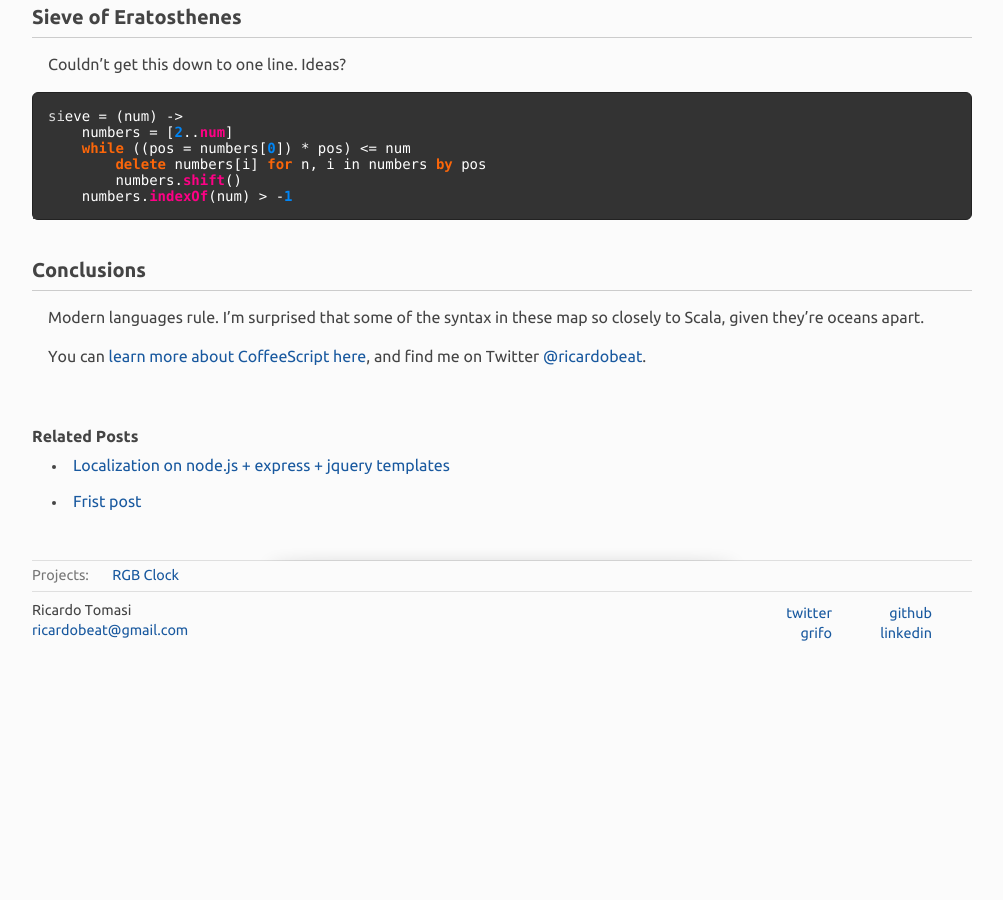
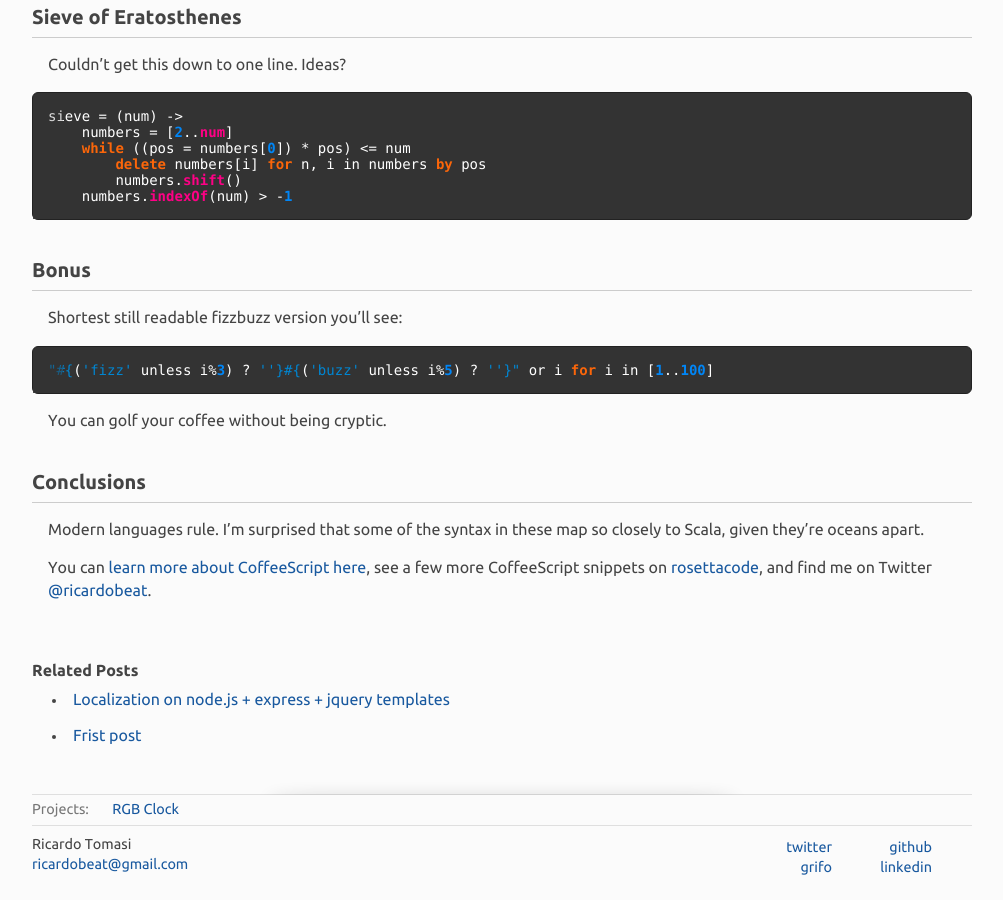
Before and after one commit to ricardobeat/ricardobeat.github.com, a Jekyll site: the page built from _posts/2011-06-02-10-CoffeeScript-One-Liners-to-Impress-Your-Friends.md, in a window 1280 px wide and 900 px high, scrolled down 2586 px. Shown: the whole window, without its empty margins (138-1141 px from the left). Built offline with Jekyll 4.4.1, drawn with Linux system fonts in a browser that asks for light colours; Markdown is read by kramdown in place of the engine named in the settings; before the commit the page ends 3257 px from its top, so only the background shows below that.

Commit message:
update post

```diff
--- a/_posts/2011-06-02-10-CoffeeScript-One-Liners-to-Impress-Your-Friends.md
+++ b/_posts/2011-06-02-10-CoffeeScript-One-Liners-to-Impress-Your-Friends.md
@@ -137,9 +137,21 @@ sieve = (num) ->
     numbers.indexOf(num) > -1
 {% endhighlight %}
 
+
+11. Bonus
+---------
+
+Shortest still readable fizzbuzz version you'll see:
+
+{% highlight coffeescript %}
+"#{('fizz' unless i%3) ? ''}#{('buzz' unless i%5) ? ''}" or i for i in [1..100]
+{% endhighlight %}
+
+You can golf your coffee without being cryptic.
+
 Conclusions
 -----------
 
 Modern languages rule. I'm surprised that some of the syntax in these map so closely to Scala, given they're oceans apart.
 
-You can [learn more about CoffeeScript here](http://jashkenas.github.com/coffee-script/), and find me on Twitter [@ricardobeat](http://twitter.com/ricardobeat).
+You can [learn more about CoffeeScript here](http://jashkenas.github.com/coffee-script/), see a few more CoffeeScript snippets on [rosettacode](http://rosettacode.org/wiki/Category:CoffeeScript), and find me on Twitter [@ricardobeat](http://twitter.com/ricardobeat).
```
